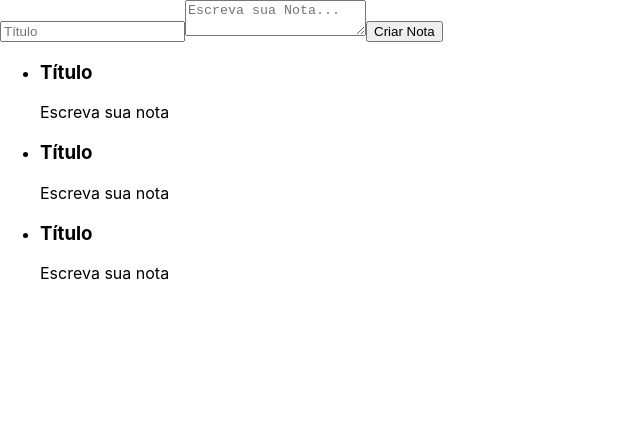
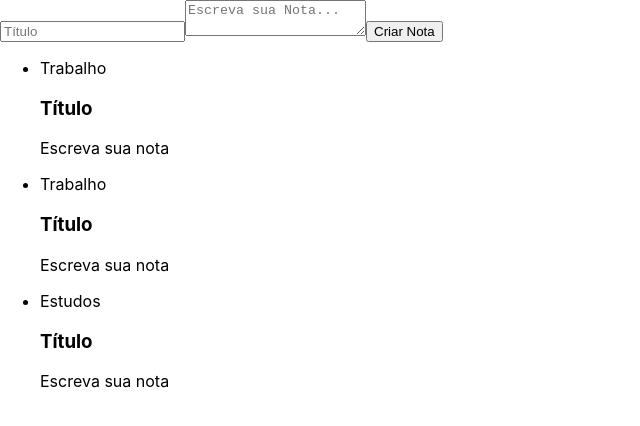
Before and after one commit to joaopmarcal/Ceep-React, a React (Create React App) app: page / in a window 1280 px wide. Shown: the top 426 px of the page, without its empty margins (0-640 px from the left). Built offline with nearby package versions, Linux system fonts and the light colour scheme.

Commit message:
I integrate the js

```diff
--- a/src/components/ListaDeNotas.jsx
+++ b/src/components/ListaDeNotas.jsx
@@ -5,19 +5,14 @@ import CardNota from "./CardNota";
 class ListaDeNotas extends Component {
 
     render() {
-        return (
-        <ul>
-            <li>
-                <CardNota/>
-            </li>
-            <li>
-                <CardNota/>
-            </li>
-            <li>
-                <CardNota/>
-            </li>
-        </ul>
-        );
+        return <ul>{Array.of("Trabalho","Trabalho","Estudos").map((categoria) => {
+            return (
+                <li>
+                    <div>{categoria}</div>
+                    <CardNota/>
+                </li>
+            );
+        })}</ul>;
     }
 
 }
```
